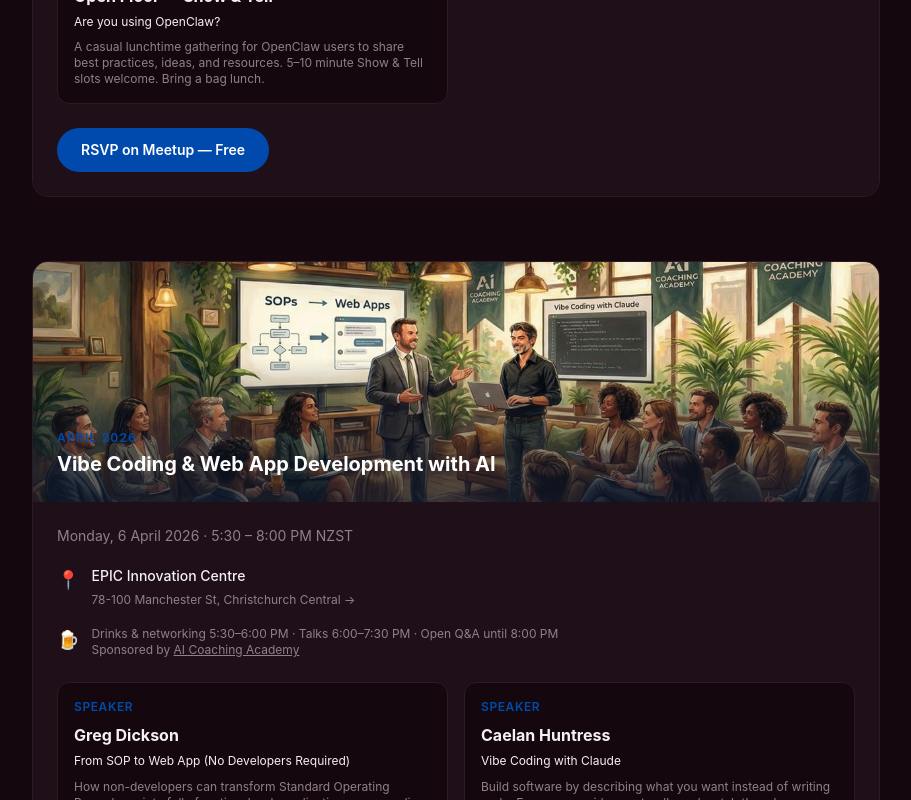
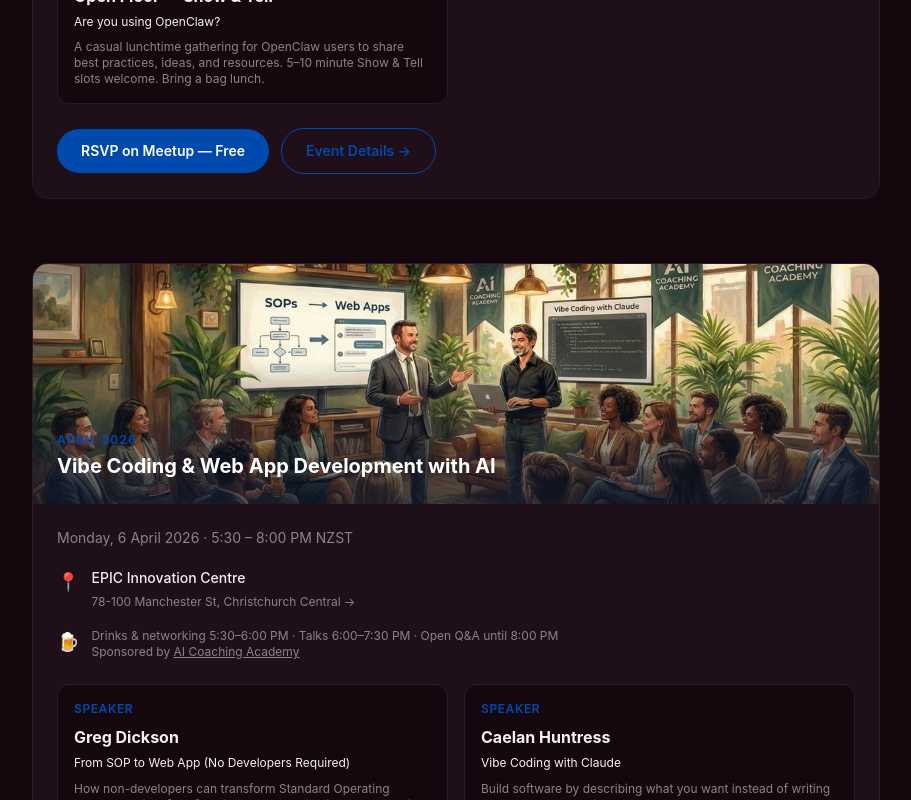
Before and after one commit to caelanhuntress/christchurch-ai, a Next.js app: page / in a window 1280 px wide. Shown: the part 1480-2280 px from the top of the page, without its empty margins (184-1095 px from the left). Built offline with nearby package versions, Linux system fonts and the light colour scheme.

Commit message:
feat: link event cards to dedicated event pages

```diff
--- a/app/page.tsx
+++ b/app/page.tsx
@@ -10,6 +10,7 @@ const EVENTS = [
     venue: "EPIC Innovation Centre, 78-100 Manchester St, Christchurch",
     mapsUrl: "https://maps.google.com/?q=EPIC+Innovation+Christchurch",
     meetupUrl: "https://www.meetup.com/christchurch-ai/events/313637828/",
+    pageUrl: "/openclaw-user-group-march-2026",
     image: "/images/event-march-2026.jpg",
     talks: [
       {
@@ -27,6 +28,7 @@ const EVENTS = [
     venue: "EPIC Innovation Centre, 78-100 Manchester St, Christchurch",
     mapsUrl: "https://maps.google.com/?q=EPIC+Innovation+Christchurch",
     meetupUrl: "https://www.meetup.com/christchurch-ai/events/313137130/",
+    pageUrl: "/vibe-coding-april-2026",
     image: "/images/event-april-2026.jpg",
     talks: [
       {
@@ -49,6 +51,7 @@ const EVENTS = [
     venue: "EPIC Innovation Centre, 78-100 Manchester St, Christchurch",
     mapsUrl: "https://maps.google.com/?q=EPIC+Innovation+Christchurch",
     meetupUrl: "https://meetup.com/christchurch-ai",
+    pageUrl: "/ai-governance-may-2026",
     image: "/images/event-may-2026.jpg",
     talks: [
       {
@@ -254,11 +257,20 @@ export default function Home() {
                     ))}
                   </div>
 
-                  <a href={event.meetupUrl} target="_blank" rel="noopener noreferrer"
-                    className="inline-block px-6 py-3 rounded-full font-semibold text-sm transition-all hover:opacity-90"
-                    style={{ background: "var(--accent)", color: "#ffffff" }}>
-                    RSVP on Meetup — Free
-                  </a>
+                  <div className="flex items-center gap-3 flex-wrap">
+                    <a href={event.meetupUrl} target="_blank" rel="noopener noreferrer"
+                      className="inline-block px-6 py-3 rounded-full font-semibold text-sm transition-all hover:opacity-90"
+                      style={{ background: "var(--accent)", color: "#ffffff" }}>
+                      RSVP on Meetup — Free
+                    </a>
+                    {event.pageUrl && (
+                      <Link href={event.pageUrl}
+                        className="inline-block px-6 py-3 rounded-full font-semibold text-sm border transition-all hover:opacity-90"
+                        style={{ borderColor: "var(--accent)", color: "var(--accent)" }}>
+                        Event Details →
+                      </Link>
+                    )}
+                  </div>
                 </div>
               </div>
             ))}
```
